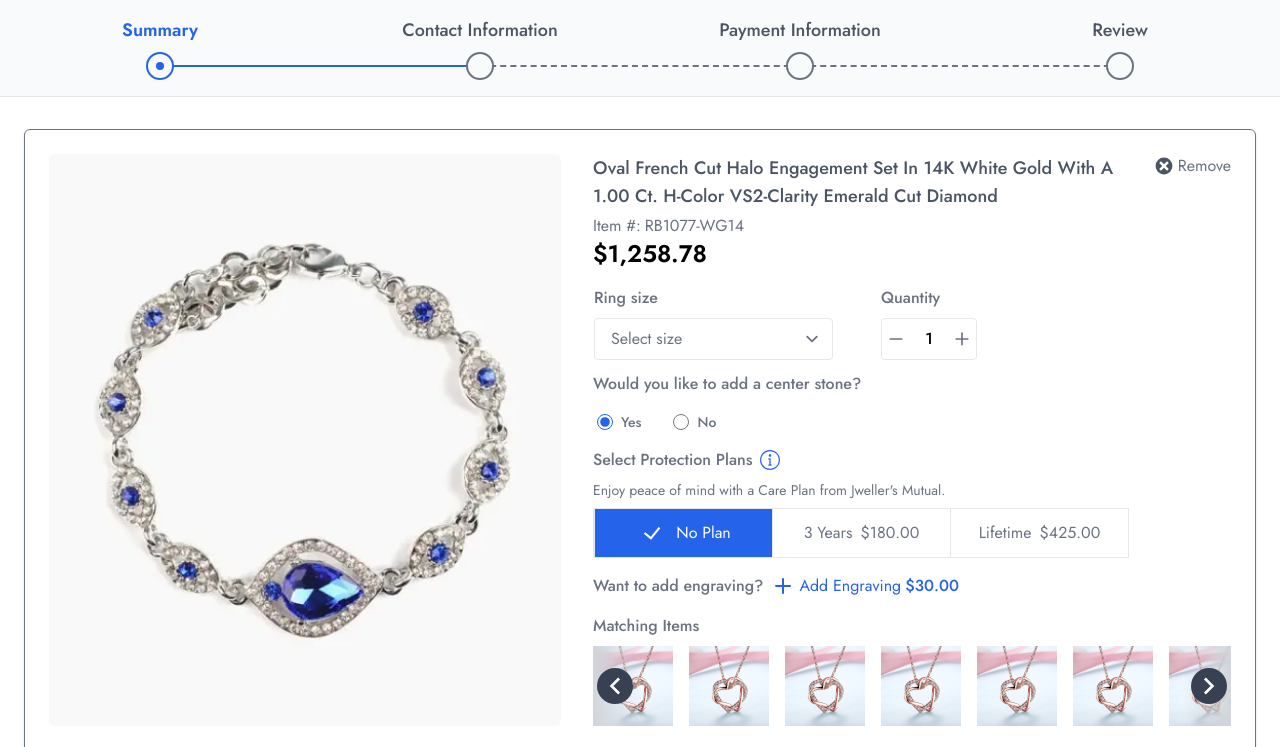
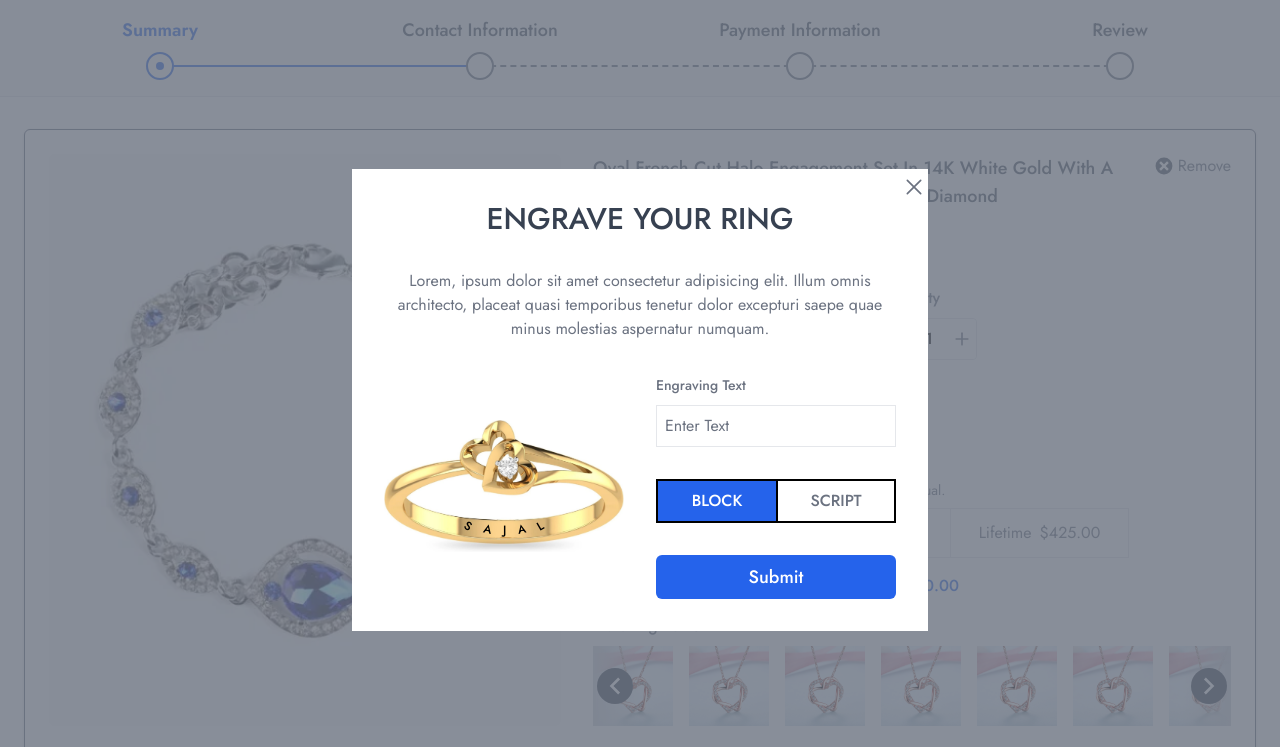
Before and after one commit to Sajal-Khawas8/UCodeSoft_HTML_CSS_Test, a website: page index.html in a window 1280 px wide. Shown: the top 747 px of the page. Drawn offline with Linux system fonts and the light colour scheme.

Commit message:
Modal displayed

```diff
--- a/index.html
+++ b/index.html
@@ -1085,7 +1085,7 @@
     </main>
 
     <!-- modal -->
-    <div class="hidden items-center justify-center bg-gray-500/80 fixed z-50 inset-0 px-6 py-6">
+    <div class="flex items-center justify-center bg-gray-500/80 fixed z-50 inset-0 px-6 py-6">
         <article class="bg-white p-4 sm:p-8 max-w-xl space-y-4 sm:space-y-8 relative">
             <h2 class="text-gray-700 uppercase font-medium text-xl sm:text-3xl text-center">
                 Engrave
```
